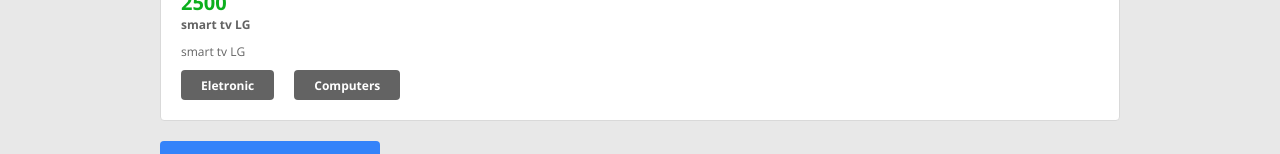
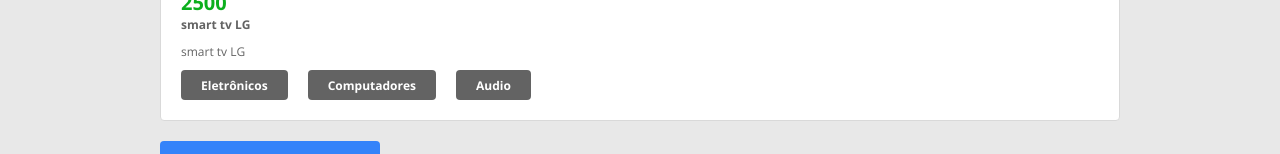
Before and after one commit to thiagorabaioli/dscommerce-frontend, a React (Vite) app: page / in a window 1280 px wide. Shown: the part 298-452 px from the top of the page. Built offline with nearby package versions, Linux system fonts and the light colour scheme.

Commit message:
dynamic rendering

```diff
--- a/src/components/ProductDetailsCard/index.tsx
+++ b/src/components/ProductDetailsCard/index.tsx
@@ -21,8 +21,13 @@
             {product.description}
           </p>
           <div className="dsc-category-container">
-             <ProductCategory name="Eletronic" />
-             <ProductCategory name="Computers" />
+
+
+            {
+              product.categories.map(item => (
+                <ProductCategory key={item.id} name={item.name} />
+              ))
+            }
 
           </div>
         </div>
--- a/src/routes/ProductDetails/index.tsx
+++ b/src/routes/ProductDetails/index.tsx
@@ -21,6 +21,10 @@
     {
       id: 4,
       name: "Computadores"
+    },
+    {
+      id: 5,
+      name: "Audio"
     }
   ]
 }
```
